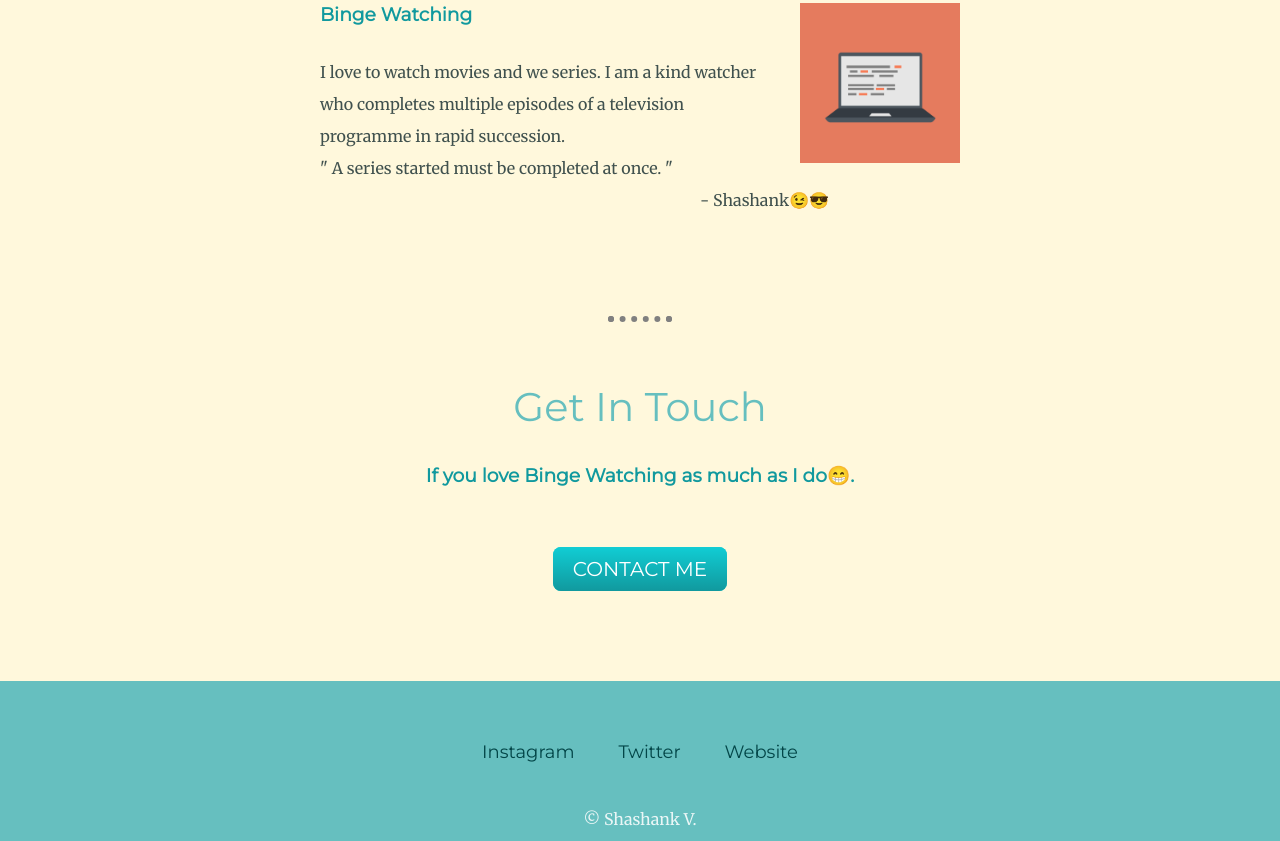
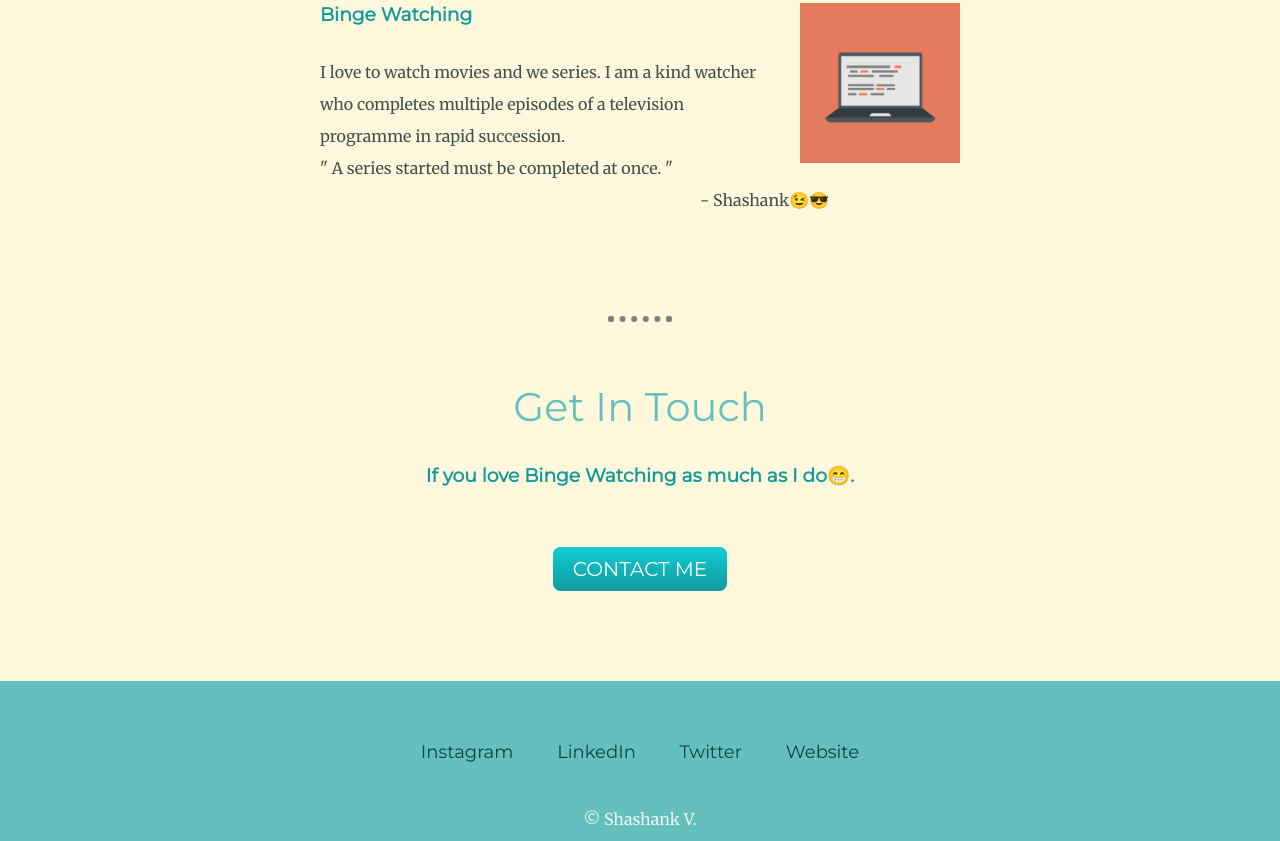
Before and after one commit to Shash2210/updated-cv, a plain HTML site: page index.html in a window 1280 px wide. Shown: the part 1827-2668 px from the top of the page. Drawn offline with Linux system fonts and the light colour scheme.

Commit message:
index.html

```diff
--- a/index.html
+++ b/index.html
@@ -54,7 +54,8 @@
 
 
   <div class="bottom-container">
-    <a class="footer-link" href="https://instagram.com/shash_2210?igshid=YmMyMTA2M2Y=">Instagram</a>
+    <a class="footer-link" href="https://www.linkedin.com/in/shashank-v-951513233">Instagram</a>
+    <a class="footer-link" href="https://www.linkedin.com/in/shashank-v-951513233">LinkedIn</a>
     <a class="footer-link" href="https://twitter.com/SV_0112?t=jrHXh_IjdZGOxVPNFT-Yog&s=08">Twitter</a>
     <a class="footer-link" target="_blank" href="https://shash2210.github.io/cv/">Website</a>
     <p class="last">© Shashank V.</p>
```
